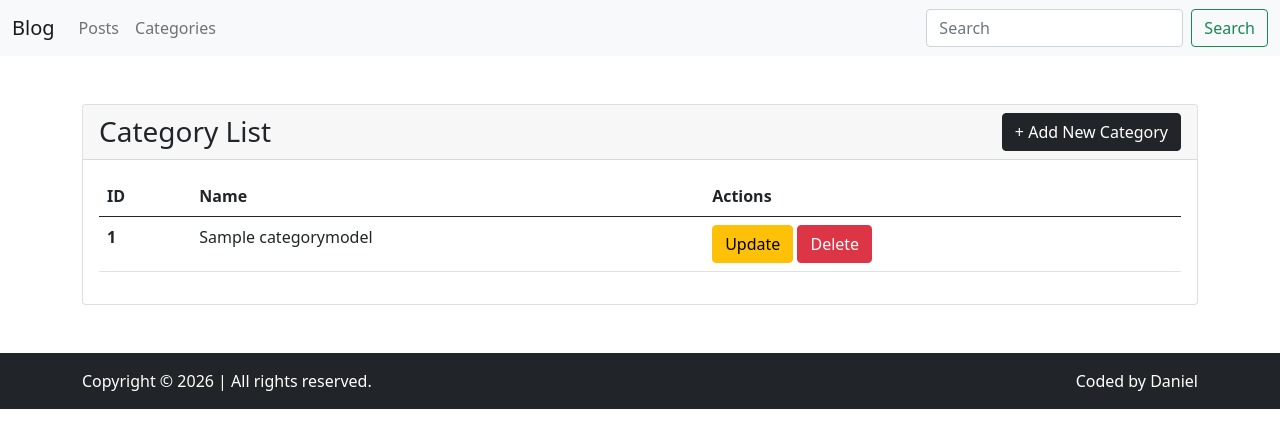
After one commit to DANIEL-AVEIRO/SS930-Django-Blog, a Django app: page /category/list/ in a window 1280 px wide. The commit adds this page. Shown: the top 448 px of the page. Run offline with Django 5.2, Linux system fonts and the light colour scheme; tables that the repository leaves empty hold one stand-in row (values such as "Sample post"); some libraries are stand-ins or nearby versions.

Commit message:
category crud

```diff
--- a/app/models.py
+++ b/app/models.py
@@ -4,15 +4,22 @@ import uuid
 # Create your models here.
 
 
+class CategoryModel(models.Model):
+    id = models.UUIDField(
+        primary_key=True, unique=True, default=uuid.uuid4, editable=False
+    )
+    name = models.CharField(max_length=200)
+    created_at = models.DateTimeField(auto_now_add=True)
+    updated_at = models.DateTimeField(auto_now=True)
+
+
 class PostModel(models.Model):
     id = models.UUIDField(
-        primary_key=True,
-        unique=True,
-        default=uuid.uuid4,
-        editable=False,
+        primary_key=True, unique=True, default=uuid.uuid4, editable=False
     )
     title = models.CharField(max_length=200)
     content = models.TextField()
+    category = models.ForeignKey(CategoryModel, on_delete=models.CASCADE, null=True)
     image = models.ImageField(upload_to="posts", null=True)
     created_at = models.DateTimeField(auto_now_add=True)
     updated_at = models.DateTimeField(auto_now=True)
--- a/app/views.py
+++ b/app/views.py
@@ -1,5 +1,5 @@
 from django.shortcuts import render, redirect
-from app.models import PostModel
+from app.models import PostModel, CategoryModel
 
 # Create your views here.
 
@@ -67,9 +67,59 @@ def post_delete(request, pk):
         }
         return render(request, "post_delete.html", context)
     if request.method == "POST":
+        if post.image:
+            post.image.delete()
         post.delete()
         return redirect("post_list")
 
 
 def post_details(request):
     return render(request, "post_details.html")
+
+
+def category_create(request):
+    if request.method == "GET":
+        return render(request, "category_create.html")
+    if request.method == "POST":
+        name = request.POST.get("name")
+
+        category = CategoryModel.objects.create(
+            name=name,
+        )
+        category.save()
+        return redirect("category_list")
+
+
+def category_list(request):
+    categories = CategoryModel.objects.all()
+    context = {
+        "categories": categories,
+    }
+    return render(request, "category_list.html", context)
+
+
+def category_update(request, pk):
+    category = CategoryModel.objects.get(id=pk)
+    if request.method == "GET":
+        context = {
+            "category": category,
+        }
+        return render(request, "category_update.html", context)
+    if request.method == "POST":
+        name = request.POST.get("name")
+
+        category.name = name
+        category.save()
+        return redirect("category_list")
+
+
+def category_delete(request, pk):
+    category = CategoryModel.objects.get(id=pk)
+    if request.method == "GET":
+        context = {
+            "category": category,
+        }
+        return render(request, "category_delete.html", context)
+    if request.method == "POST":
+        category.delete()
+        return redirect("category_list")
--- a/blog/urls.py
+++ b/blog/urls.py
@@ -30,6 +30,12 @@ urlpatterns = (
         path("post/update/<uuid:pk>/", views.post_update, name="post_update"),
         path("post/delete/<uuid:pk>/", views.post_delete, name="post_delete"),
         path("post/details/", views.post_details, name="post_details"),
+
+
+        path("category/list/", views.category_list, name="category_list"),
+        path("category/create/", views.category_create, name="category_create"),
+        path("category/update/<uuid:pk>/", views.category_update, name="category_update"),
+        path("category/delete/<uuid:pk>/", views.category_delete, name="category_delete"),
     ]
     + static(settings.STATIC_URL, document_root=settings.STATIC_ROOT)
     + static(settings.MEDIA_URL, document_root=settings.MEDIA_ROOT)
--- /dev/null
+++ b/templates/category_list.html
@@ -0,0 +1,38 @@
+{% extends 'layouts/base.html' %}
+{% load static %}
+{% block title %}Category List{% endblock %}
+
+{% block main %}
+
+<div class="card">
+    <div class="card-header">
+        <div class="d-flex justify-content-between align-items-center">
+            <h3 class="card-title mb-0 text-center">Category List</h3>
+            <a href="{% url 'category_create' %}" class="btn btn-dark">+ Add New Category</a>
+        </div>
+    </div>
+    <div class="card-body">
+        <table class="table">
+            <thead>
+                <tr>
+                    <th scope="col">ID</th>
+                    <th scope="col">Name</th>
+                    <th scope="col">Actions</th>
+                </tr>
+            </thead>
+            <tbody>
+                {% for category in categories %}
+                <tr>
+                    <th scope="row">{{forloop.counter}}</th>
+                    <td>{{category.name}}</td>
+                    <td>
+                        <a href="{% url 'category_update' category.id %}" class="btn btn-warning">Update</a>
+                        <a href="{% url 'category_delete' category.id %}" class="btn btn-danger">Delete</a>
+                    </td>
+                </tr>
+                {% endfor %}
+            </tbody>
+        </table>
+    </div>
+</div>
+{% endblock %}
--- a/templates/layouts/header.html
+++ b/templates/layouts/header.html
@@ -11,6 +11,9 @@
                 <li class="nav-item">
                     <a class="nav-link" href="{% url 'post_list' %}">Posts</a>
                 </li>
+                <li class="nav-item">
+                    <a class="nav-link" href="{% url 'category_list' %}">Categories</a>
+                </li>
 
             </ul>
             <form class="d-flex">
--- a/templates/post_delete.html
+++ b/templates/post_delete.html
@@ -1,6 +1,6 @@
 {% extends 'layouts/base.html' %}
 
-{% block title %}Post Update{% endblock %}
+{% block title %}Post Delete{% endblock %}
 
 {% block main %}
 
```
Also changed, not shown: templates/category_create.html (added, +30 -0 lines), templates/category_delete.html (added, +30 -0 lines), templates/category_update.html (added, +31 -0 lines), app/migrations/0002_categorymodel_alter_postmodel_image_and_more.py (added), db.sqlite3, media/posts/angela.jpg (deleted).
